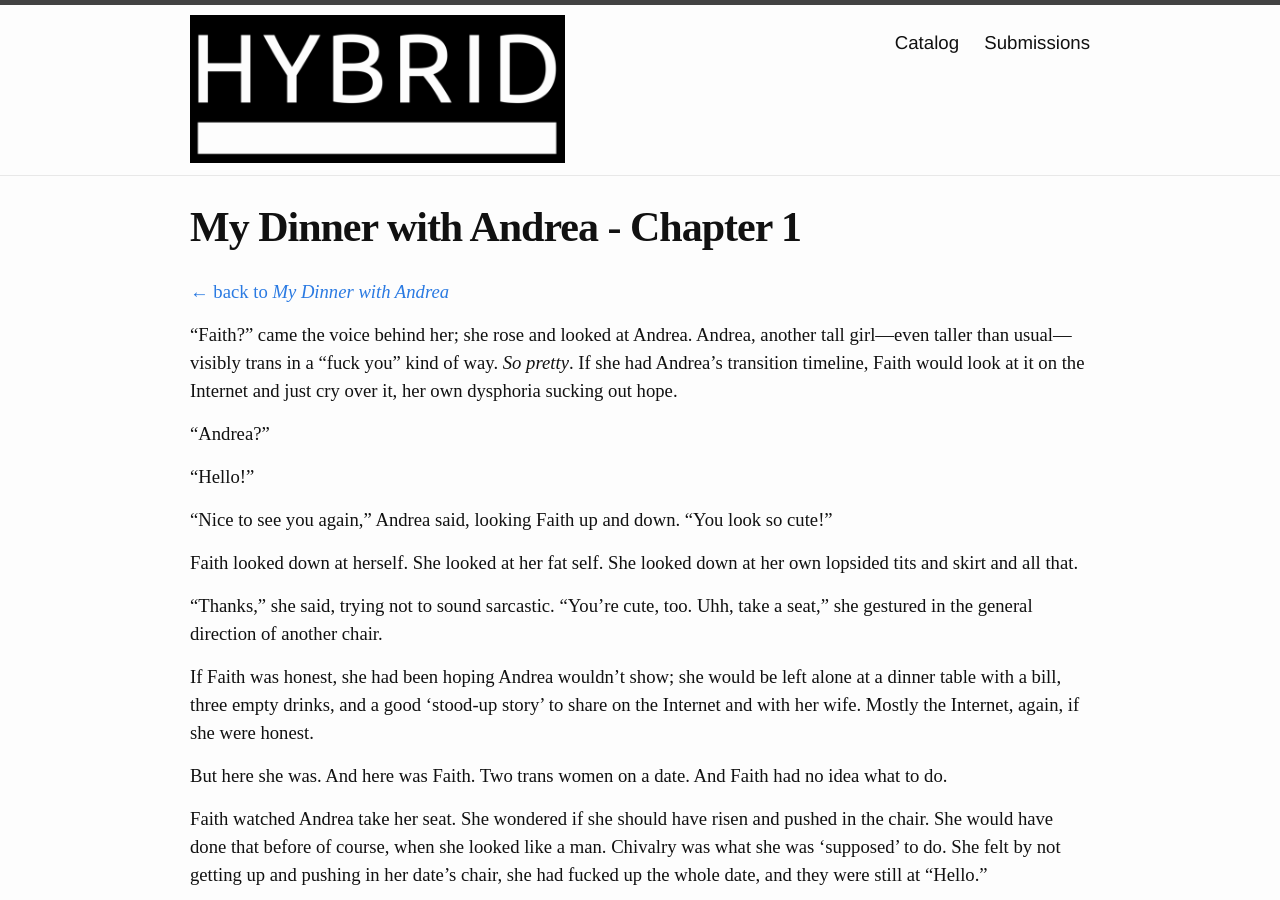
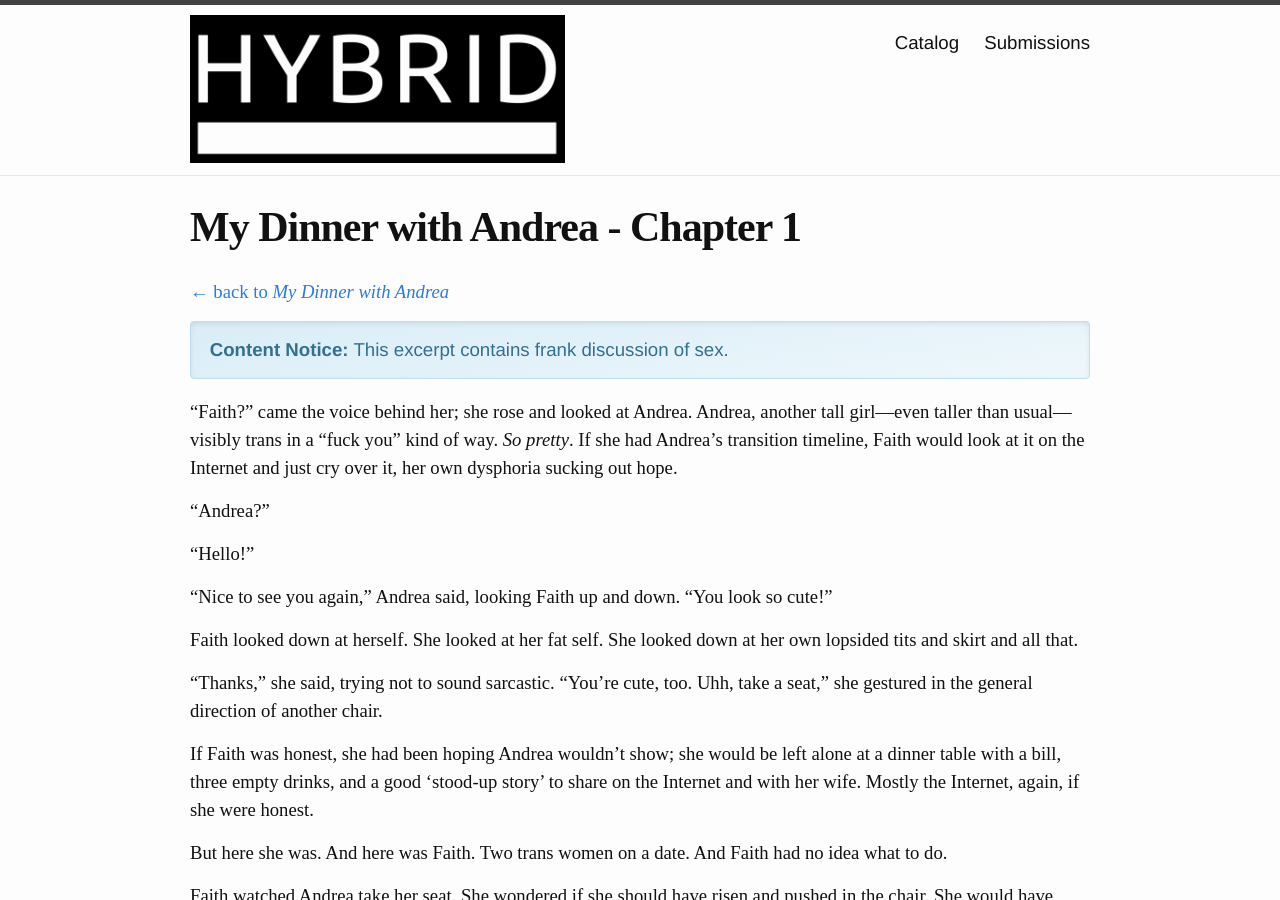
Before and after one commit to hybridink/hybrid.ink, a Jekyll site: the page built from my-dinner-with-andrea/sample-chapter.md, in a window 1280 px wide and 900 px high. Built offline with Jekyll 4.4.1, drawn with Linux system fonts in a browser that asks for light colours; some web fonts are replaced.

Commit message:
Add content warning

```diff
--- a/_data/publications.yml
+++ b/_data/publications.yml
@@ -49,7 +49,7 @@ tlw:
     title: The Last Workshop
     author: John Minichillo
     page: /the-last-workshop
-    sample_chapter: ...
+    # sample_chapter: ...
     publication_date: 2018-05-01
     for_sale: false
     synopsis: |
--- a/my-dinner-with-andrea/sample-chapter.md
+++ b/my-dinner-with-andrea/sample-chapter.md
@@ -13,6 +13,8 @@ title: My Dinner with Andrea - Chapter 1
 </style>
 
 [&larr; back to *My Dinner with Andrea*](..)
+
+<div class="announcement"><strong>Content Notice:</strong> This excerpt contains frank discussion of sex.</div>
 
 "Faith?" came the voice behind her; she rose and looked at Andrea. Andrea, another tall girl---even taller than usual---visibly trans in a "fuck you" kind of way. *So pretty*. If she had Andrea's transition timeline, Faith would look at it on the Internet and just cry over it, her own dysphoria sucking out hope.
 
```
